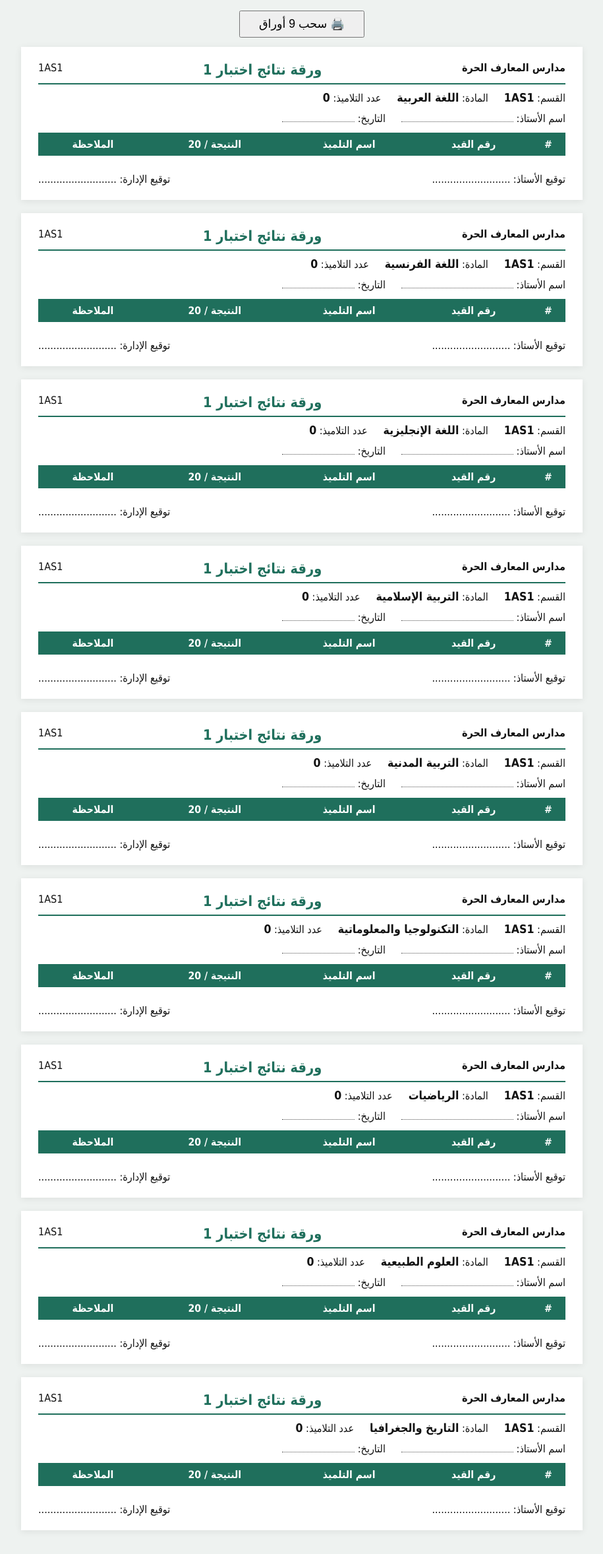
After one commit to scoot198927153939/maarif-quiz, a Django app: page /grades/section/1/sheet/ in a window 1280 px wide. The commit adds this page. Shown: the whole page at 66% size, without its empty margins (182-1097 px from the left). Run offline with Django 5.2, Linux system fonts and the light colour scheme; the visitor is signed in with stand-in values (Sample User, id 1); data comes from the database, SQL or seed files in the repository; lists and menus that the app fills with data are empty.

Commit message:
Grades: printable blank sheet per subject (or all subjects) for teachers
Co-Authored-By: Claude Opus 5.5 <noreply@anthropic.com>
Claude-Session: https://claude.ai/code/session_01RRMJkE7HZDVQveKuZGzUMD

```diff
--- a/quiz/grades.py
+++ b/quiz/grades.py
@@ -166,6 +166,23 @@ def _fmt(value):
 
 
 @grades_required
+def grades_sheet(request, section_id):
+    """ورقة فارغة للطباعة يكتب فيها الأستاذ النتائج بيده: لمادة واحدة (?subject=MATH) أو لكل المواد (صفحة لكل مادة)."""
+    section = _section(request.user, section_id)
+    assessment = _assessment(request)
+    subjects = grade_subjects(section.classe.code)
+    code = request.GET.get("subject")
+    if code:
+        subjects = [(c, n) for c, n in subjects if c == code]
+        if not subjects:
+            raise PermissionDenied
+    return render(request, "quiz/grades/sheet.html", {
+        "section": section, "assessment": assessment, "subjects": subjects, "students": _students(section),
+        "max": GRADE_MAX,
+    })
+
+
+@grades_required
 def grades_export(request, section_id):
     """ملف Excel لنتائج القسم في اختبار: ورقة «كل المواد» (تلميذ × مادة + المعدل والترتيب)،
     ثم ورقة لكل مادة فيها النتيجة والملاحظة."""
@@ -265,4 +282,4 @@ def grades_assessment_delete(request, pk):
     return redirect(reverse("grades_home"))
 
 
-__all__ = ["grades_home", "grades_section", "grades_entry", "grades_export", "grades_assessment_delete", "GRADE_SUBJECT_NAMES"]
+__all__ = ["grades_sheet", "grades_home", "grades_section", "grades_entry", "grades_export", "grades_assessment_delete", "GRADE_SUBJECT_NAMES"]
--- a/quiz/urls.py
+++ b/quiz/urls.py
@@ -44,6 +44,7 @@ urlpatterns = [
     path("evening/teachers/monthly/", evening.evening_teachers_monthly, name="evening_teachers_monthly"),
     path("grades/", grades.grades_home, name="grades_home"),
     path("grades/section/<int:section_id>/", grades.grades_section, name="grades_section"),
+    path("grades/section/<int:section_id>/sheet/", grades.grades_sheet, name="grades_sheet"),
     path("grades/section/<int:section_id>/export/", grades.grades_export, name="grades_export"),
     path("grades/section/<int:section_id>/<int:assessment_id>/<str:subject>/", grades.grades_entry, name="grades_entry"),
     path("grades/assessment/<int:pk>/delete/", grades.grades_assessment_delete, name="grades_assessment_delete"),
--- a/templates/quiz/grades/entry.html
+++ b/templates/quiz/grades/entry.html
@@ -38,6 +38,7 @@
     <a class="btn" href="{% url 'grades_section' section.id %}?a={{ assessment.id }}">→ مواد {{ section.code }}</a>
     <button class="btn" type="button" onclick="window.print()">🖨️ طباعة</button>
     <a class="btn" href="{% url 'grades_export' section.id %}?a={{ assessment.id }}">⬇️ Excel القسم</a>
+    <a class="btn" href="{% url 'grades_sheet' section.id %}?a={{ assessment.id }}&subject={{ subject }}" target="_blank">🖨️ ورقة الأستاذ</a>
   </div>
 </div>
 <div class="gr-subjects">
--- /dev/null
+++ b/templates/quiz/grades/sheet.html
@@ -0,0 +1,66 @@
+<!doctype html>
+<html lang="ar" dir="rtl">
+<head>
+<meta charset="utf-8"><meta name="viewport" content="width=device-width, initial-scale=1">
+<title>ورقة النتائج · {{ section.code }} · {{ assessment.name }}</title>
+<style>
+  body { font-family: Tahoma, Arial, sans-serif; background:#eef2f0; margin:0; padding:16px; color:#111; }
+  .tools { text-align:center; margin:0 0 14px; }
+  .tools button { font-size:1.1rem; padding:8px 28px; cursor:pointer; }
+  .page { background:#fff; max-width:800px; margin:0 auto 20px; padding:22px 26px; box-shadow:0 2px 10px rgba(0,0,0,.08); }
+  .head { display:flex; justify-content:space-between; align-items:flex-start; border-bottom:2px solid #1f6f5c; padding-bottom:8px; margin-bottom:10px; }
+  .head .school { font-weight:700; }
+  .head h1 { margin:0; font-size:1.35rem; color:#1f6f5c; text-align:center; }
+  .meta { display:flex; flex-wrap:wrap; gap:6px 24px; margin:8px 0 12px; font-size:1rem; }
+  .meta b { font-size:1.1rem; }
+  .fill { display:inline-block; min-width:170px; border-bottom:1px dotted #555; }
+  table { width:100%; border-collapse:collapse; font-size:.98rem; }
+  th { background:#1f6f5c; color:#fff; padding:7px 5px; border:1px solid #1f6f5c; }
+  td { border:1px solid #888; padding:0 6px; height:27px; }
+  td.c { text-align:center; width:1%; white-space:nowrap; }
+  td.sc { width:90px; }
+  td.nt { width:34%; }
+  tbody tr:nth-child(even) td { background:#f3f7f5; }
+  .foot { display:flex; justify-content:space-between; margin-top:26px; font-size:1rem; }
+  @media print {
+    @page { size: A4 portrait; margin: 1cm; }
+    body { background:#fff; padding:0; }
+    .tools { display:none; }
+    td { height:23px; } th { padding:5px; } .foot { margin-top:16px; } .head { margin-bottom:6px; } .meta { margin:4px 0 8px; }
+    .page { box-shadow:none; margin:0; padding:0; max-width:none; page-break-after:always; }
+    .page:last-child { page-break-after:auto; }
+    th, tbody tr:nth-child(even) td { -webkit-print-color-adjust:exact; print-color-adjust:exact; }
+  }
+</style>
+</head>
+<body>
+<div class="tools"><button onclick="window.print()">🖨️ سحب {% if subjects|length > 1 %}{{ subjects|length }} أوراق{% else %}الورقة{% endif %}</button></div>
+{% for code, name in subjects %}
+<div class="page">
+  <div class="head">
+    <div class="school">مدارس المعارف الحرة</div>
+    <h1>ورقة نتائج {{ assessment.name }}</h1>
+    <div dir="ltr">{{ section.code }}</div>
+  </div>
+  <div class="meta">
+    <span>القسم: <b dir="ltr">{{ section.code }}</b></span>
+    <span>المادة: <b>{{ name }}</b></span>
+    <span>عدد التلاميذ: <b>{{ students|length }}</b></span>
+  </div>
+  <div class="meta">
+    <span>اسم الأستاذ: <span class="fill"></span></span>
+    <span>التاريخ: <span class="fill" style="min-width:110px"></span></span>
+  </div>
+  <table>
+    <thead><tr><th>#</th><th>رقم القيد</th><th>اسم التلميذ</th><th>النتيجة / {{ max }}</th><th>الملاحظة</th></tr></thead>
+    <tbody>
+    {% for st in students %}
+      <tr><td class="c">{{ forloop.counter }}</td><td class="c"><b>{{ st.matricule|default:"" }}</b></td><td>{{ st.full_name|default:st.username }}</td><td class="sc"></td><td class="nt"></td></tr>
+    {% endfor %}
+    </tbody>
+  </table>
+  <div class="foot"><span>توقيع الأستاذ: ..........................</span><span>توقيع الإدارة: ..........................</span></div>
+</div>
+{% endfor %}
+</body>
+</html>
```
Also changed, not shown: quiz/tests.py (+12 -0 lines), templates/quiz/grades/section.html (+10 -4 lines).
